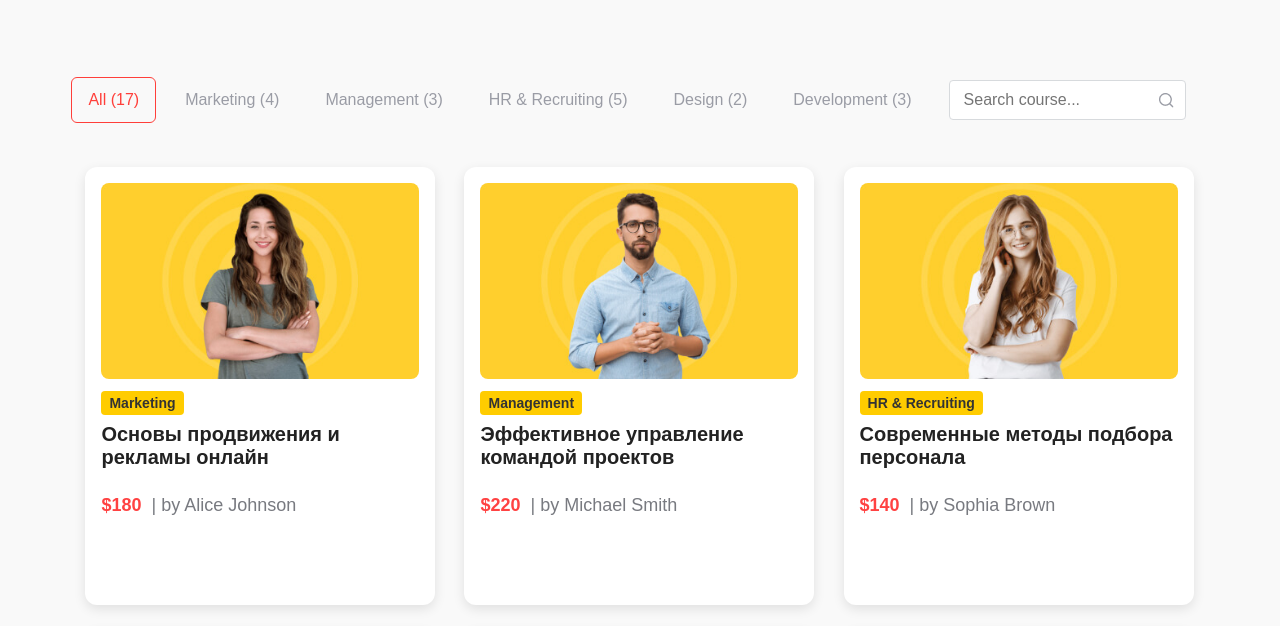
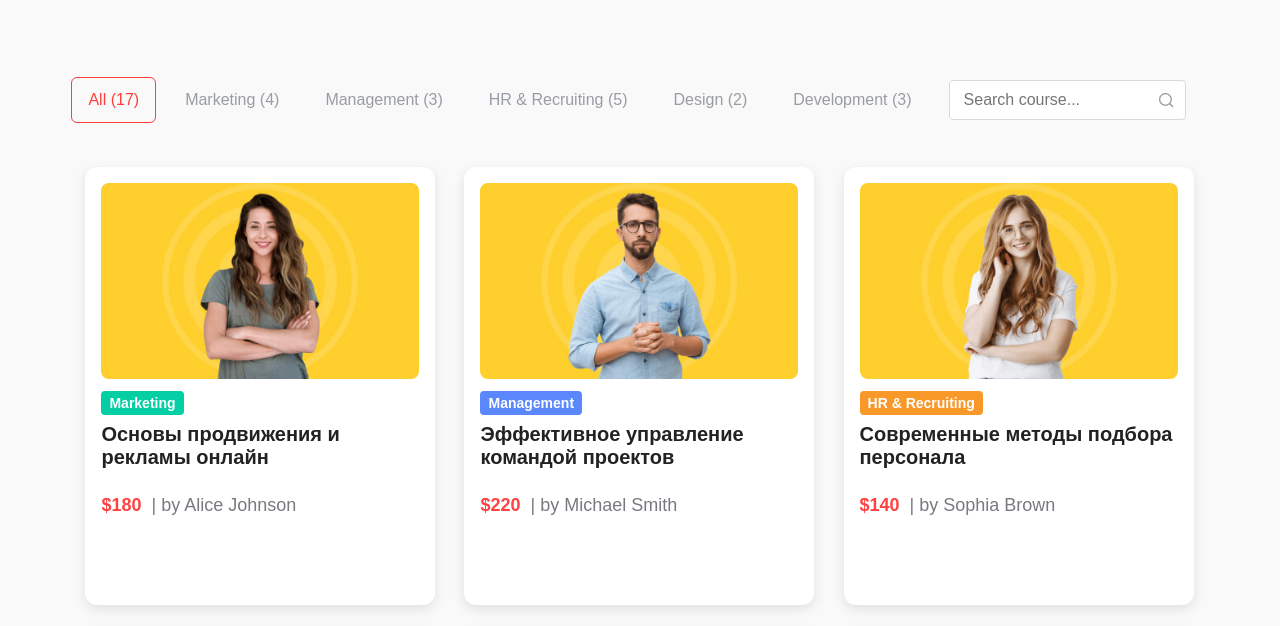
Before and after one commit to bergenion/TT_for_KozyrevAS, a website built with Vite: page index.html in a window 1280 px wide. Shown: the part 143-769 px from the top of the page. Built offline with nearby package versions, Linux system fonts and the light colour scheme.

Commit message:
color fixes

```diff
--- a/index.js
+++ b/index.js
@@ -36,7 +36,13 @@ const people = [
     { imageSrc: img16, category: 'Design', title: 'UX/UI дизайн и пользовательский опыт', price: '$140', instructor: 'Grace Hall', showDefault: false },
     { imageSrc: img17, category: 'Development', title: 'Современные технологии программирования', price: '$200', instructor: 'Lucas Allen', showDefault: false },
 ];
-
+ const CategoryColors ={
+     "Marketing": "#03CEA4",
+     "Design": "#F52F6E",
+     "Development": "#7772F1",
+     "HR & Recruiting": "#F89828",
+     "Management": "#5A87FC",
+ }
 
 
 const fragment = document.createDocumentFragment();
@@ -44,7 +50,7 @@ const DEFAULT_CARD_SHOWN = 9;
 let cardsLimit = DEFAULT_CARD_SHOWN;
 
 
-function createCourseCard({imageSrc, category, title, price, instructor, showDefault}) {
+function createCourseCard({imageSrc, category, title, price, instructor, showDefault,categoryColor}) {
     const card = document.createElement('div');
     card.className = 'course-card';
 
@@ -61,6 +67,7 @@ function createCourseCard({imageSrc, category, title, price, instructor, showDef
 
     const cat = document.createElement('span');
     cat.className = 'course-category';
+    cat.style.background= CategoryColors[category];
     cat.textContent = category;
 
     const h3 = document.createElement('h3');
--- a/styles.scss
+++ b/styles.scss
@@ -274,8 +274,8 @@ img.search-icon {
 
         .course-category {
             display: inline-block;
-            background-color: #ffcc00;
-            color: #333;
+            //background-color: #ffcc00;
+            color: #FFF;
             font-weight: bold;
             padding: 4px 8px;
             border-radius: 4px;
```
